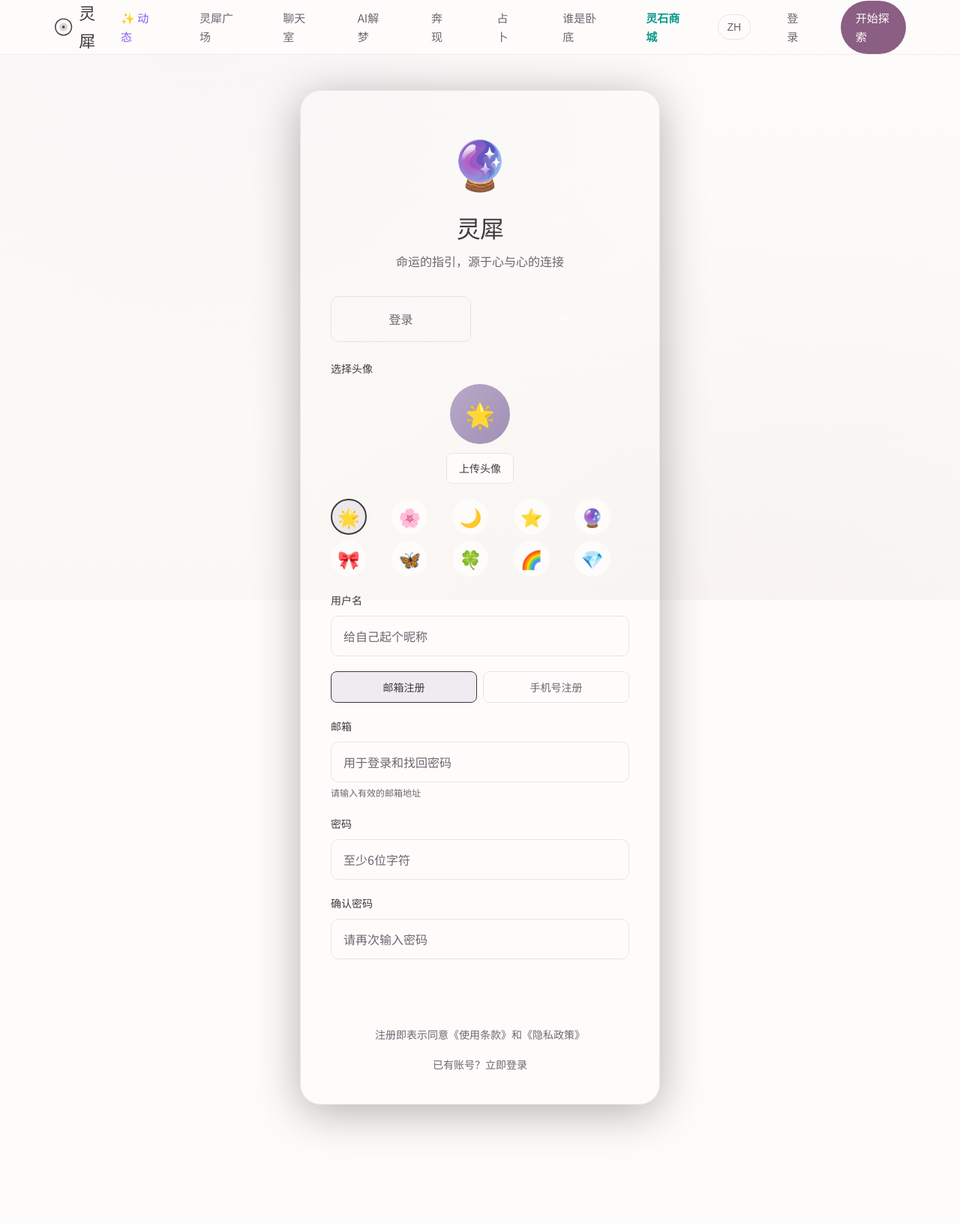
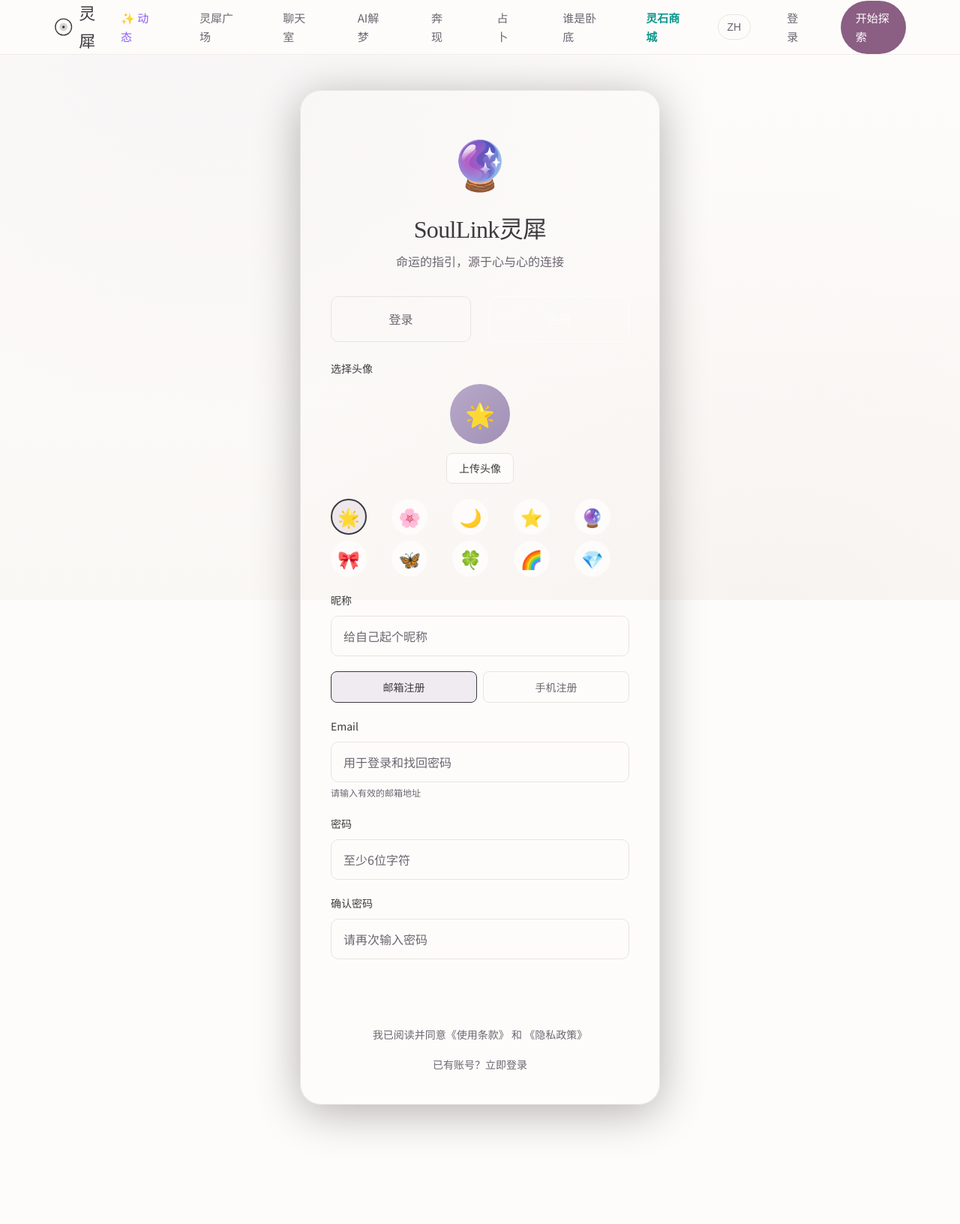
Before and after one commit to hikaruhuimin/soullink, a Flask app: page /auth/register in a window 1280 px wide. Shown: the top 1632 px of the page at 75% size. Run offline with Flask 3, Linux system fonts and the light colour scheme.

Commit message:
feat: 注册页面三语i18n覆盖，flash消息国际化支持
- 补充zh/en/ja三种语言完整翻译（37个新键值）
- auth.html模板使用i18n变量替换硬编码文本
- app.py中flash消息支持多语言
- 支持邮箱/手机号二选一注册

```diff
--- a/app.py
+++ b/app.py
@@ -1059,6 +1059,7 @@ def recharge():
 def register():
     """用户注册 - 支持邮箱或手机号"""
     lang = get_client_language()
+    t = lambda key: TRANSLATIONS.get(lang, {}).get(key, TRANSLATIONS['zh'].get(key, key))
 
     if request.method == 'POST':
         register_method = request.form.get('register_method', 'email')
@@ -1067,11 +1068,11 @@ def register():
         confirm_password = request.form.get('confirm_password')
 
         if not username or not password:
-            flash('请填写所有必填项')
+            flash(t('fill_required'))
             return render_template('auth.html', mode='register', lang=lang)
 
         if password != confirm_password:
-            flash('两次输入的密码不一致')
+            flash(t('password_mismatch'))
             return render_template('auth.html', mode='register', lang=lang)
 
         # 根据注册方式获取标识符
@@ -1080,22 +1081,22 @@ def register():
         if register_method == 'email':
             email = request.form.get('email')
             if not email:
-                flash('请输入邮箱地址')
+                flash(t('enter_email_addr'))
                 return render_template('auth.html', mode='register', lang=lang)
         else:
             phone = request.form.get('phone')
             if not phone or not re.match(r'^1[3-9]\d{9}$', phone):
-                flash('请输入有效的手机号（11位）')
+                flash(t('enter_valid_phone'))
                 return render_template('auth.html', mode='register', lang=lang)
 
         # 检查邮箱或手机号是否已被注册
         if email:
             if User.query.filter_by(email=email).first():
-                flash('该邮箱已被注册')
+                flash(t('email_already_reg'))
                 return render_template('auth.html', mode='register', lang=lang)
         if phone:
             if User.query.filter_by(phone=phone).first():
-                flash('该手机号已被注册')
+                flash(t('phone_already_reg'))
                 return render_template('auth.html', mode='register', lang=lang)
 
         user = User(email=email, phone=phone, username=username)
@@ -1121,9 +1122,9 @@ def register():
                     avatar_file.save(filepath)
                     user.avatar = f'/static/avatars/{filename}'
                 else:
-                    flash('图片大小不能超过2MB')
+                    flash(t('img_size_exceed'))
             else:
-                flash('仅支持 JPG/PNG/GIF/WebP 格式')
+                flash(t('img_format_error'))
         else:
             user.avatar = f'/static/avatars/emoji_{hashlib.md5(selected_avatar.encode()).hexdigest()[:8]}.png'
 
@@ -1141,7 +1142,7 @@ def register():
         db.session.add(profile)
         db.session.commit()
 
-        flash('注册成功！请登录')
+        flash(t('register_success'))
         return redirect(url_for('login'))
 
     return render_template('auth.html', mode='register', lang=lang)
@@ -1151,6 +1152,7 @@ def register():
 def login():
     """用户登录 - 支持邮箱或手机号"""
     lang = get_client_language()
+    t = lambda key: TRANSLATIONS.get(lang, {}).get(key, TRANSLATIONS['zh'].get(key, key))
 
     if request.method == 'POST':
         login_method = request.form.get('login_method', 'email')
@@ -1177,7 +1179,7 @@ def login():
                 return redirect(next_page)
             return redirect(url_for('index'))
         else:
-            flash('邮箱/手机号或密码错误')
+            flash(t('login_failed') if 'login_failed' in TRANSLATIONS.get(lang, {}) else '邮箱/手机号或密码错误')
 
     return render_template('auth.html', mode='login', lang=lang)
 
@@ -1186,7 +1188,7 @@ def login():
 @login_required
 def logout():
     logout_user()
-    flash('已退出登录')
+    flash('logged_out' if 'logged_out' in TRANSLATIONS.get(get_client_language(), {}) else '已退出登录')
     return redirect(url_for('index'))
 
 
--- a/templates/auth.html
+++ b/templates/auth.html
@@ -1,6 +1,6 @@
 {% extends "base.html" %}
 
-{% block title %}{% if mode == 'register' %}注册{% else %}登录{% endif %} - SoulLink 灵犀{% endblock %}
+{% block title %}{% if mode == 'register' %}{{ _('register') }}{% else %}{{ _('login') }}{% endif %} - SoulLink 灵犀{% endblock %}
 
 {% block extra_css %}
 <style>
@@ -419,13 +419,13 @@
     <div class="auth-card">
         <div class="auth-header">
             <div class="auth-logo">🔮</div>
-            <h1 class="auth-title">灵犀</h1>
-            <p class="auth-subtitle">命运的指引，源于心与心的连接</p>
+            <h1 class="auth-title">{{ _('app_name') }}</h1>
+            <p class="auth-subtitle">{{ _('app_slogan') }}</p>
         </div>
 
         <div class="auth-tabs">
-            <a href="/auth/login" class="auth-tab {% if mode == 'login' %}active{% endif %}">登录</a>
-            <a href="/auth/register" class="auth-tab {% if mode == 'register' %}active{% endif %}">注册</a>
+            <a href="/auth/login" class="auth-tab {% if mode == 'login' %}active{% endif %}">{{ _('login') }}</a>
+            <a href="/auth/register" class="auth-tab {% if mode == 'register' %}active{% endif %}">{{ _('register') }}</a>
         </div>
 
         {% if mode == 'login' %}
@@ -433,23 +433,23 @@
         <form class="auth-form active" method="POST" action="/auth/login">
             <!-- 登录方式切换 -->
             <div class="login-method-tabs">
-                <button type="button" class="login-method-tab active" data-target="login-email">邮箱登录</button>
-                <button type="button" class="login-method-tab" data-target="login-phone">手机号登录</button>
+                <button type="button" class="login-method-tab active" data-target="login-email">{{ _('email_login') }}</button>
+                <button type="button" class="login-method-tab" data-target="login-phone">{{ _('phone_login') }}</button>
             </div>
 
             <!-- 邮箱登录 -->
             <div class="login-method-content active" id="login-email">
                 <div class="form-group">
-                    <label>邮箱</label>
-                    <input type="email" name="email" placeholder="请输入邮箱" required>
+                    <label>{{ _('email') if 'email' in TRANSLATIONS[lang] else 'Email' }}</label>
+                    <input type="email" name="email" placeholder="{{ _('enter_email') }}" required>
                 </div>
             </div>
 
             <!-- 手机号登录 -->
             <div class="login-method-content" id="login-phone">
                 <div class="form-group">
-                    <label>手机号</label>
-                    <input type="tel" name="phone" placeholder="请输入手机号" id="loginPhoneInput">
+                    <label>{{ _('phone_number') }}</label>
+                    <input type="tel" name="phone" placeholder="{{ _('enter_phone') }}" id="loginPhoneInput">
                 </div>
             </div>
 
@@ -457,33 +457,33 @@
             <input type="hidden" name="login_method" id="loginMethod" value="email">
 
             <div class="form-group">
-                <label>密码</label>
-                <input type="password" name="password" required placeholder="请输入密码">
+                <label>{{ _('password') }}</label>
+                <input type="password" name="password" required placeholder="{{ _('enter_password') }}">
             </div>
 
             <div class="form-options">
                 <label class="checkbox-label">
                     <input type="checkbox" name="remember" value="1">
-                    记住我
+                    {{ _('remember_me') }}
                 </label>
-                <a href="/auth/forgot" class="forgot-link">忘记密码？</a>
+                <a href="/auth/forgot" class="forgot-link">{{ _('forgot_password') }}</a>
             </div>
 
-            <button type="submit" class="btn btn-primary btn-block">登录</button>
+            <button type="submit" class="btn btn-primary btn-block">{{ _('login') }}</button>
 
             <div class="auth-footer">
-                还没有账号？<a href="/auth/register">立即注册</a>
+                {{ _('no_account') }}<a href="/auth/register">{{ _('register_now') }}</a>
             </div>
         </form>
         {% else %}
         <!-- 注册表单 -->
         <form class="auth-form active" method="POST" action="/auth/register" enctype="multipart/form-data" id="registerForm">
             <div class="avatar-upload-section">
-                <label>选择头像</label>
+                <label>{{ _('choose_avatar') }}</label>
                 <div class="avatar-preview-area">
                     <div class="current-avatar" id="avatarPreview">🌟</div>
                     <label class="upload-btn">
-                        <span>上传头像</span>
+                        <span>{{ _('upload_avatar') }}</span>
                         <input type="file" name="avatar" id="avatarInput" class="hidden-input" accept="image/jpeg,image/png,image/gif,image/webp">
                     </label>
                 </div>
@@ -503,31 +503,31 @@
             </div>
 
             <div class="form-group">
-                <label>用户名</label>
-                <input type="text" name="username" required placeholder="给自己起个昵称" minlength="2" maxlength="20">
+                <label>{{ _('nickname') if 'nickname' in TRANSLATIONS[lang] else 'Username' }}</label>
+                <input type="text" name="username" required placeholder="{{ _('enter_username') }}" minlength="2" maxlength="20">
             </div>
 
             <!-- 注册方式切换 -->
             <div class="register-method-tabs">
-                <button type="button" class="register-method-tab active" data-target="register-email">邮箱注册</button>
-                <button type="button" class="register-method-tab" data-target="register-phone">手机号注册</button>
+                <button type="button" class="register-method-tab active" data-target="register-email">{{ _('email_register') }}</button>
+                <button type="button" class="register-method-tab" data-target="register-phone">{{ _('phone_register') }}</button>
             </div>
 
             <!-- 邮箱注册 -->
             <div class="register-method-content active" id="register-email">
                 <div class="form-group">
-                    <label>邮箱</label>
-                    <input type="email" name="email" id="emailInput" placeholder="用于登录和找回密码" class="email-only">
-                    <p class="verification-hint">请输入有效的邮箱地址</p>
+                    <label>{{ _('email') if 'email' in TRANSLATIONS[lang] else 'Email' }}</label>
+                    <input type="email" name="email" id="emailInput" placeholder="{{ _('email_desc') }}" class="email-only">
+                    <p class="verification-hint">{{ _('valid_email_hint') }}</p>
                 </div>
             </div>
 
             <!-- 手机号注册 -->
             <div class="register-method-content" id="register-phone">
                 <div class="form-group">
-                    <label>手机号</label>
-                    <input type="tel" name="phone" id="phoneInput" placeholder="请输入11位手机号" maxlength="11" class="phone-only">
-                    <p class="verification-hint">中国大陆手机号（11位数字）</p>
+                    <label>{{ _('phone_number') }}</label>
+                    <input type="tel" name="phone" id="phoneInput" placeholder="{{ _('phone_desc') }}" maxlength="11" class="phone-only">
+                    <p class="verification-hint">{{ _('phone_format_hint') }}</p>
                 </div>
             </div>
 
@@ -535,23 +535,23 @@
             <input type="hidden" name="register_method" id="registerMethod" value="email">
 
             <div class="form-group">
-                <label>密码</label>
-                <input type="password" name="password" required placeholder="至少6位字符" minlength="6" id="passwordInput">
+                <label>{{ _('password') }}</label>
+                <input type="password" name="password" required placeholder="{{ _('password_min') }}" minlength="6" id="passwordInput">
             </div>
 
             <div class="form-group">
-                <label>确认密码</label>
-                <input type="password" name="confirm_password" required placeholder="请再次输入密码" minlength="6" id="confirmPasswordInput">
+                <label>{{ _('confirm_password') }}</label>
+                <input type="password" name="confirm_password" required placeholder="{{ _('enter_password_again') }}" minlength="6" id="confirmPasswordInput">
             </div>
 
-            <button type="submit" class="btn btn-primary btn-block">注册</button>
+            <button type="submit" class="btn btn-primary btn-block">{{ _('register') }}</button>
 
             <p class="auth-footer">
-                注册即表示同意<a href="/terms">《使用条款》</a>和<a href="/privacy">《隐私政策》</a>
+                {{ _('agree_terms') }}<a href="/terms">{{ _('terms_link') }}</a>{{ ' ' + _('and' if 'and' in TRANSLATIONS[lang] else '和') + ' ' }}<a href="/privacy">{{ _('privacy_link') }}</a>
             </p>
 
             <div class="auth-footer" style="margin-top: 1rem;">
-                已有账号？<a href="/auth/login">立即登录</a>
+                {{ _('have_account') }}<a href="/auth/login">{{ _('login_now') }}</a>
             </div>
         </form>
         {% endif %}
@@ -559,19 +559,27 @@
 </div>
 
 <script>
+// i18n translation data
+const i18n = {
+    imgSizeExceed: "{{ _('img_size_exceed') }}",
+    enterEmailAddr: "{{ _('enter_email_addr') }}",
+    enterValidPhone: "{{ _('enter_valid_phone') }}",
+    passwordMismatch: "{{ _('password_mismatch') }}"
+};
+
 // 头像上传预览
 document.getElementById('avatarInput')?.addEventListener('change', function(e) {
     const file = e.target.files[0];
     if (file) {
         if (file.size > 2 * 1024 * 1024) {
-            alert('图片大小不能超过2MB');
+            alert(i18n.imgSizeExceed);
             e.target.value = '';
             return;
         }
         const reader = new FileReader();
         reader.onload = function(event) {
             const preview = document.getElementById('avatarPreview');
-            preview.innerHTML = '<img src="' + event.target.result + '" alt="头像预览">';
+            preview.innerHTML = '<img src="' + event.target.result + '" alt="avatar preview">';
             document.querySelectorAll('.preset-avatar').forEach(el => el.classList.remove('selected'));
         };
         reader.readAsDataURL(file);
@@ -694,21 +702,21 @@ document.getElementById('registerForm')?.addEventListener('submit', function(e)
     if (registerMethod === 'email') {
         const email = document.getElementById('emailInput').value;
         if (!email) {
-            alert('请输入邮箱地址');
+            alert(i18n.enterEmailAddr);
             e.preventDefault();
             return;
         }
     } else {
         const phone = document.getElementById('phoneInput').value;
         if (!phone || !/^1[3-9]\d{9}$/.test(phone)) {
-            alert('请输入有效的手机号（11位）');
+            alert(i18n.enterValidPhone);
             e.preventDefault();
             return;
         }
     }
 
     if (password !== confirmPassword) {
-        alert('两次输入的密码不一致');
+        alert(i18n.passwordMismatch);
         e.preventDefault();
         return;
     }
```
Also changed, not shown: i18n.py (+139 -24 lines).
